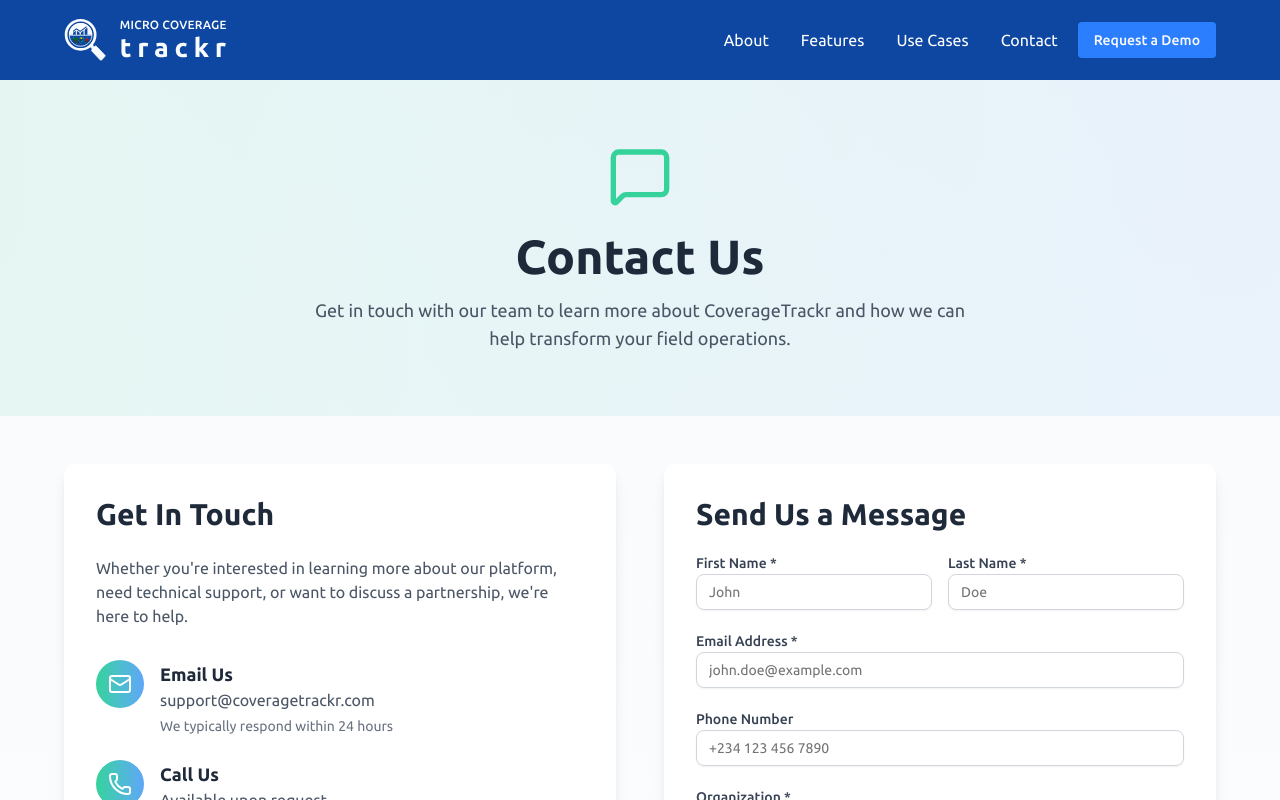
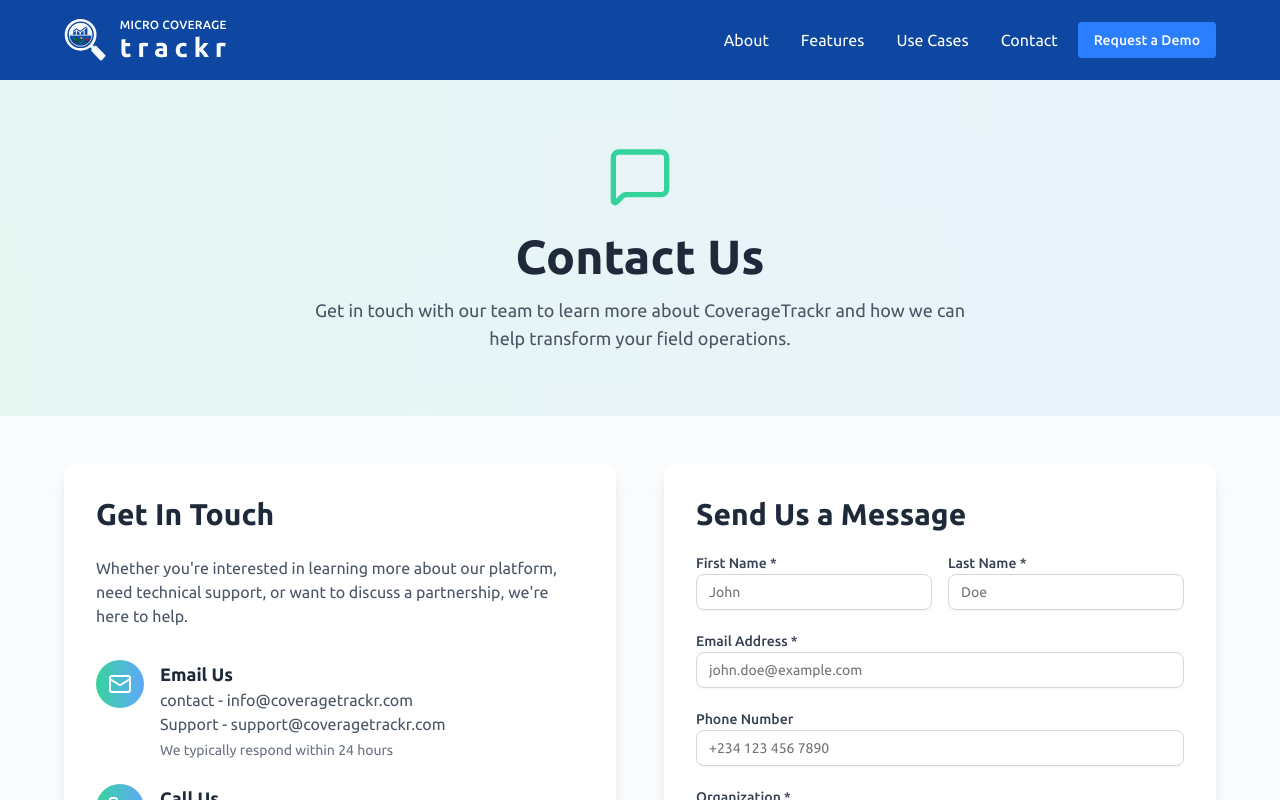
Before and after one commit to Sydani-Tech/mctt-info-webpage, a React (Vite) app: page /contact-us in a window 1280 px wide. Shown: the top 800 px of the page. Built offline with nearby package versions, Linux system fonts and the light colour scheme.

Commit message:
update contact

```diff
--- a/src/ContactUs.tsx
+++ b/src/ContactUs.tsx
@@ -70,7 +70,8 @@
                     </div>
                     <div>
                       <h3 className="text-lg font-semibold text-gray-800">Email Us</h3>
-                      <p className="text-gray-600">support@coveragetrackr.com</p>
+                      <p className="text-gray-600">contact - info@coveragetrackr.com</p>
+                      <p className="text-gray-600">Support - support@coveragetrackr.com</p>
                       <p className="text-sm text-gray-500 mt-1">We typically respond within 24 hours</p>
                     </div>
                   </div>
```
Also changed, not shown: 1 other file (tests, documents, lock files or other folders).
